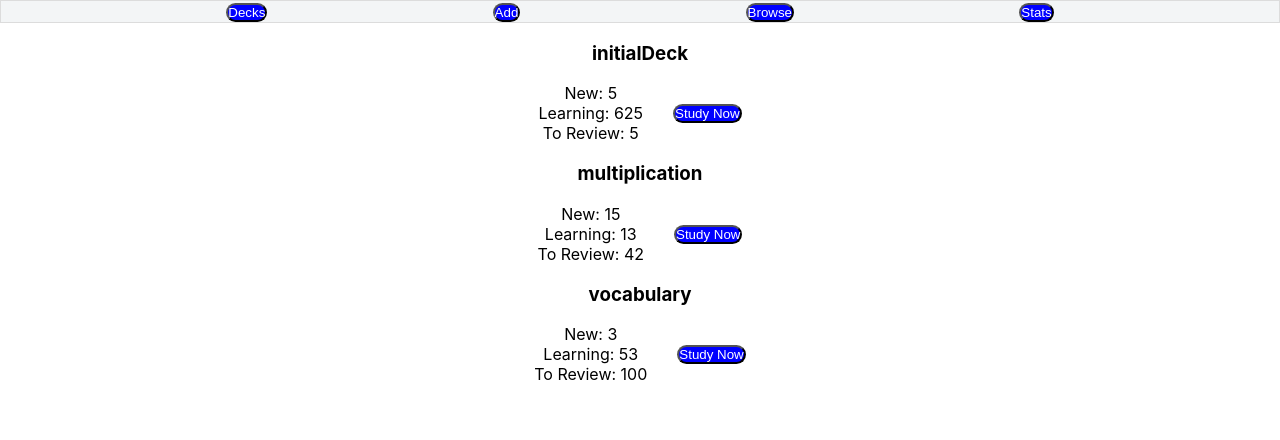
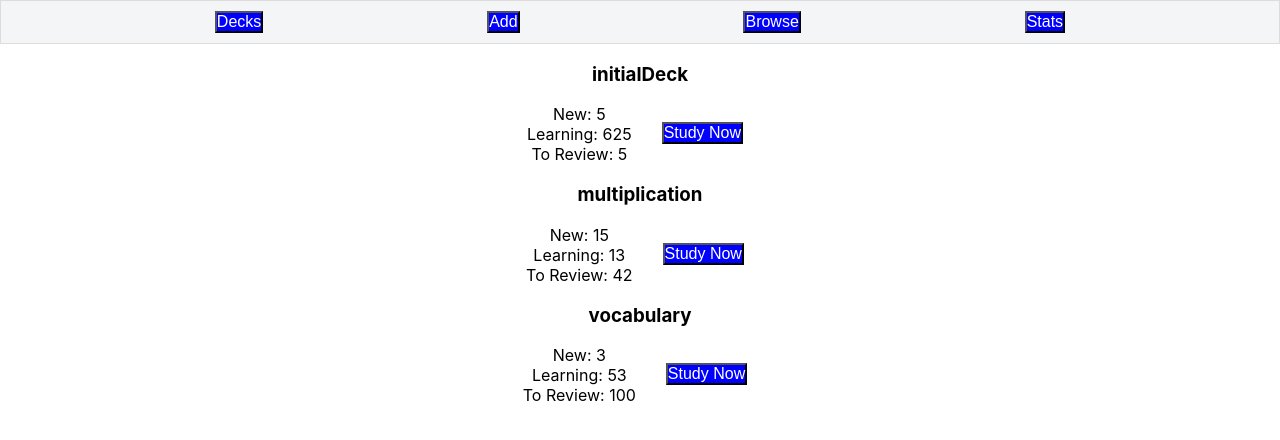
Before and after one commit to markxburek/flashcard-app, a React (Create React App) app in the folder flashcard-app/: page / in a window 1280 px wide. Shown: the top 440 px of the page. Built offline with nearby package versions, Linux system fonts and the light colour scheme.

Commit message:
Made buttons rectangular

```diff
--- a/flashcard-app/src/components/FlashCard.css
+++ b/flashcard-app/src/components/FlashCard.css
@@ -3,9 +3,20 @@
     padding: 10px;
 }
 
-button {
+/* button {
     border-radius: 12px;
     background-color: blue;
     color: white;
 
+} */
+
+
+button {
+    background-color: blue; /* Green */
+         color: white;
+    padding: 20px 40px;
+    text-align: center;
+    display: inline-block;
+    font-size: 16px;
+    margin: 10px 10px;
 }
```
